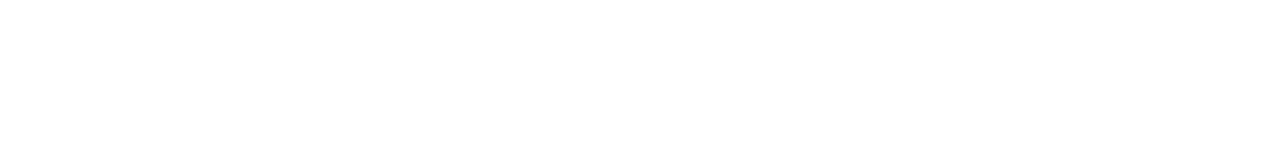
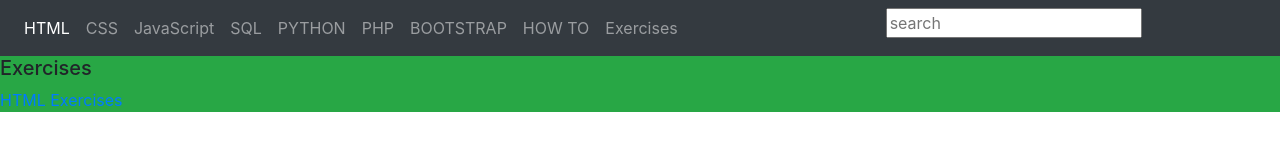
Before and after one commit to vibhanshutiwari/newproject, a website: page index.html in a window 1280 px wide. Drawn offline with nearby package versions, Linux system fonts and the light colour scheme.

```diff
--- a/index.html
+++ b/index.html
@@ -1,11 +1,76 @@
 <!DOCTYPE html>
 <html lang="en">
+
 <head>
-    <meta charset="UTF-8">
-    <meta name="viewport" content="width=device-width, initial-scale=1.0">
-    <title>New Product</title>
+  <meta charset="UTF-8">
+  <meta name="viewport" content="width=device-width, initial-scale=1.0">
+  <title>New Product</title>
+  <!-- Latest compiled and minified CSS -->
+  <link rel="stylesheet" href="https://maxcdn.bootstrapcdn.com/bootstrap/4.4.1/css/bootstrap.min.css">
+
+  <!-- jQuery library -->
+  <script src="https://ajax.googleapis.com/ajax/libs/jquery/3.4.1/jquery.min.js"></script>
+
+  <!-- Popper JS -->
+  <script src="https://cdnjs.cloudflare.com/ajax/libs/popper.js/1.16.0/umd/popper.min.js"></script>
+
+  <!-- Latest compiled JavaScript -->
+  <script src="https://maxcdn.bootstrapcdn.com/bootstrap/4.4.1/js/bootstrap.min.js"></script>
+
+  <style>
+    #ipt1 {
+      margin-left: 200px;
+    }
+  </style>
+
 </head>
+
 <body>
+  <nav class="navbar navbar-expand-sm bg-dark navbar-dark">
+    <ul class="navbar-nav">
+      <li class="nav-item active">
+        <a class="nav-link" href="#">HTML</a>
+      </li>
+      <li class="nav-item">
+        <a class="nav-link" href="#">CSS</a>
+      </li>
+      <li class="nav-item">
+        <a class="nav-link" href="#">JavaScript</a>
+      </li>
+      <li class="nav-item">
+        <a class="nav-link" href="#">SQL</a>
+      </li>
+      <li class="nav-item">
+        <a class="nav-link" href="#">PYTHON</a>
+      </li>
+      <li class="nav-item">
+        <a class="nav-link" href="#">PHP</a>
+      </li>
+      <li class="nav-item">
+        <a class="nav-link" href="#">BOOTSTRAP</a>
+      </li>
+      <li class="nav-item">
+        <a class="nav-link" href="#">HOW TO</a>
+      </li>
+      <li class="nav-item dropdown">
+        <a class="nav-link" href="#">Exercises</a>
+      </li>
+      <form class="formright">
+        <input type="text" placeholder="search" id="ipt1" />
+      </form>
+    </ul>
+  </nav>
+
+
+
+
+  <div class="row bg-success m6 p2">
+    <div class="col-sm-4 p6">
+      <h5>Exercises</h5>
+      <a href="#">HTML Exercises</a>
+    </div>
+  </div>
 
 </body>
+
 </html>
```
Also changed, not shown: java.js (+8 -5 lines).
